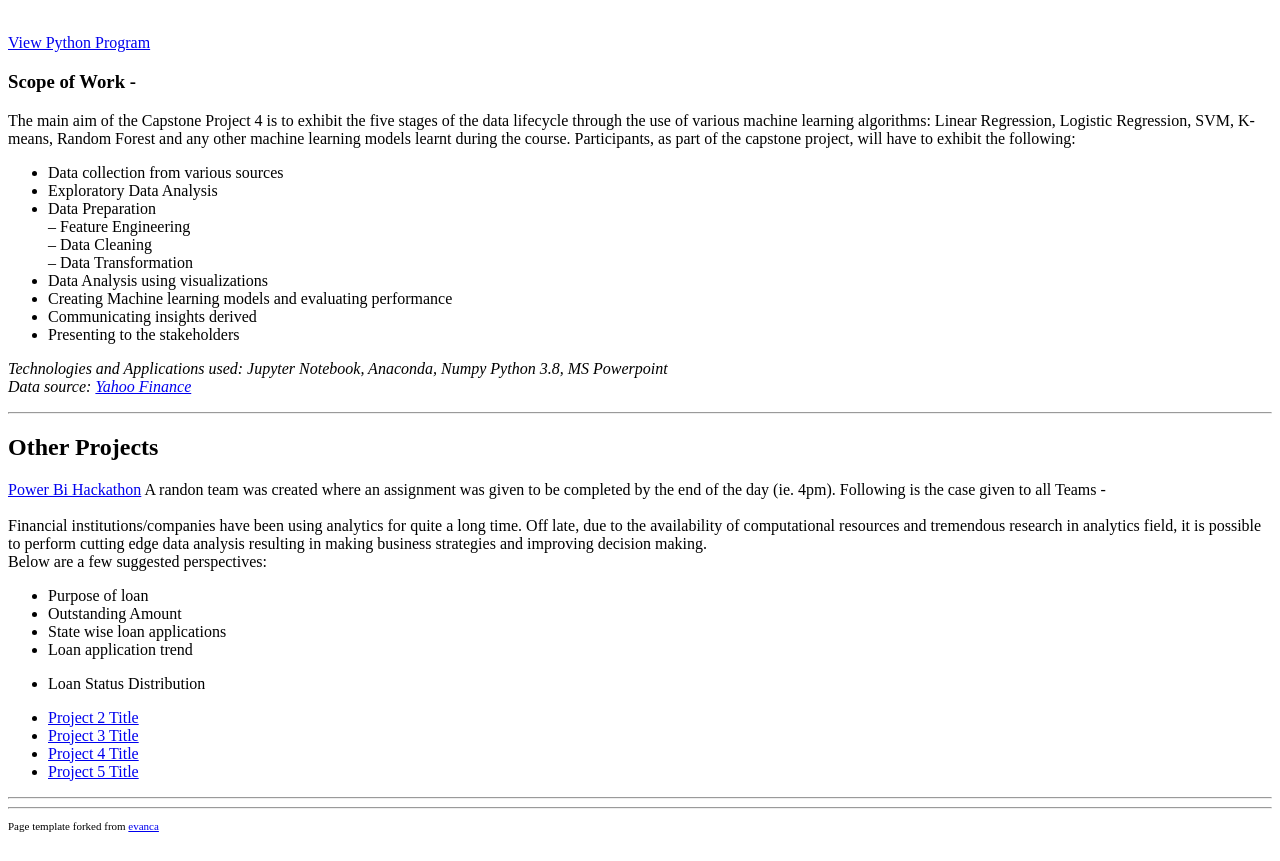
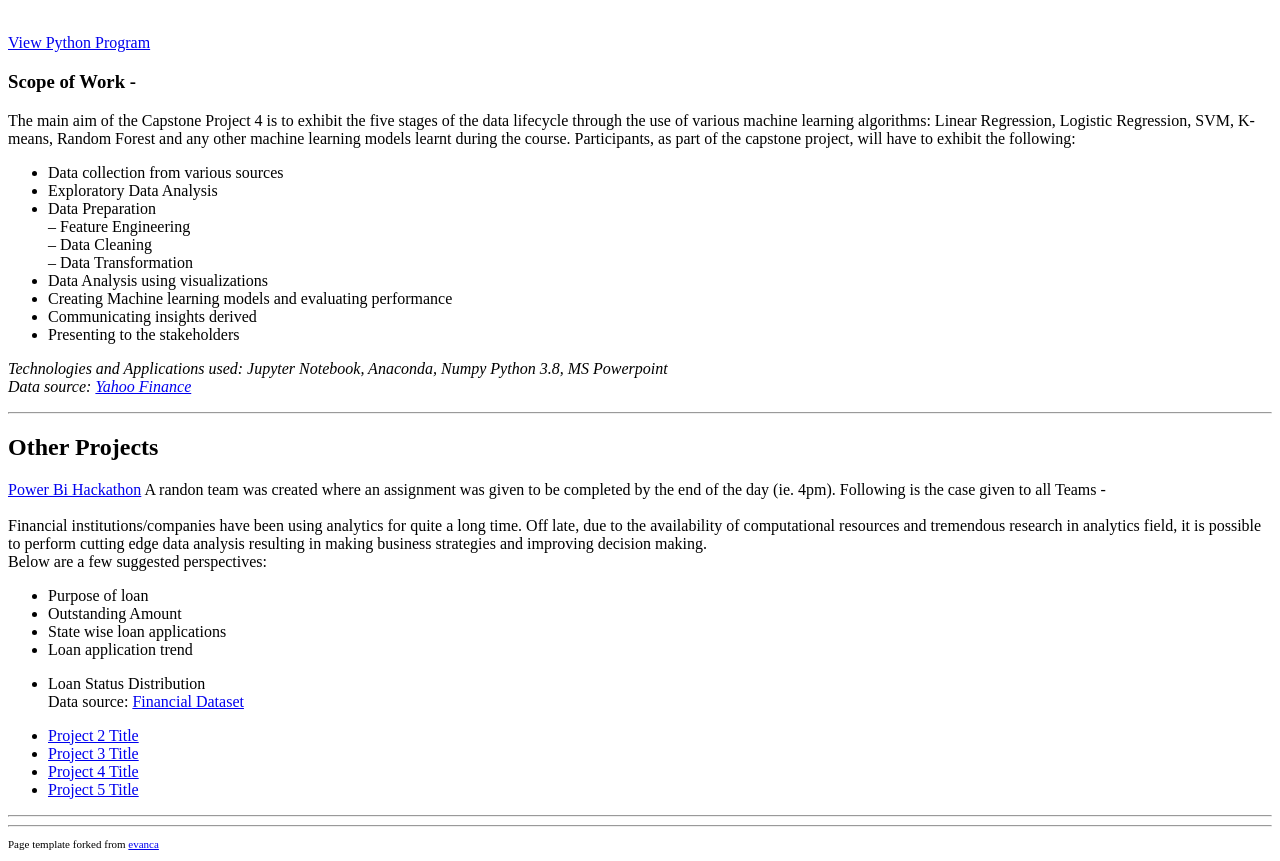
Before and after one commit to ZalehaAli/Data-Analytics-Portfolio, a Jekyll site: the page built from index.md, in a window 1280 px wide and 900 px high, scrolled down 3345 px, cut to the strip 39-900 px from the top of the window. Built offline with Jekyll 4.4.1, drawn with Linux system fonts in a browser that asks for light colours; our own code applies the rules of GitHub Pages for plain Markdown files.

Commit message:
Update index.md

```diff
--- a/index.md
+++ b/index.md
@@ -170,6 +170,7 @@ Below are a few suggested perspectives:
 <br>
 - Loan Status Distribution
 <br>
+Data source: <a href="https://drive.google.com/drive/folders/1bzq8TtP7PDheGpOq79IAqLxgxx4BULoC?usp=sharing" target="_blank">Financial Dataset</a>
 
 
 - [Project 2 Title](http://example.com/)
```
